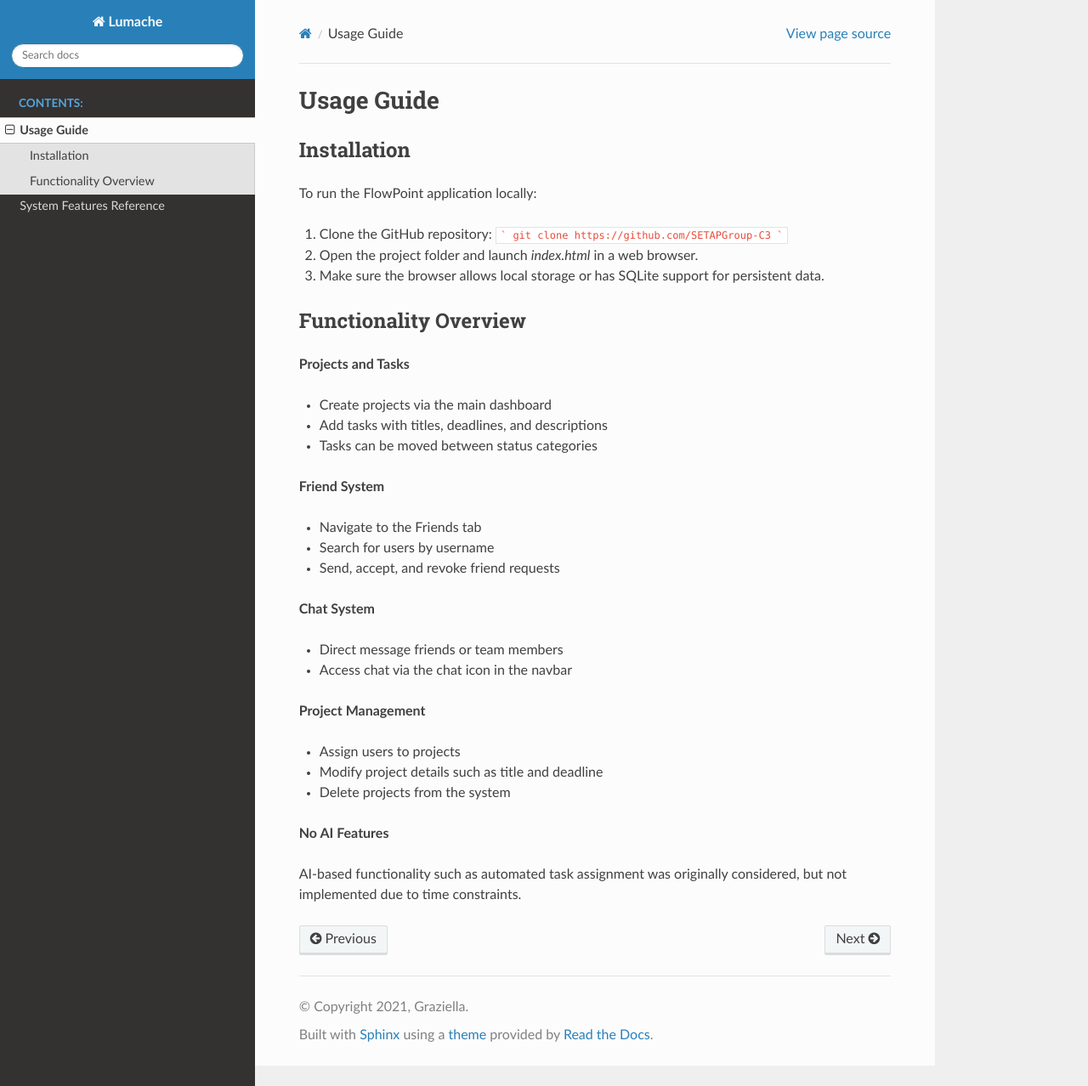
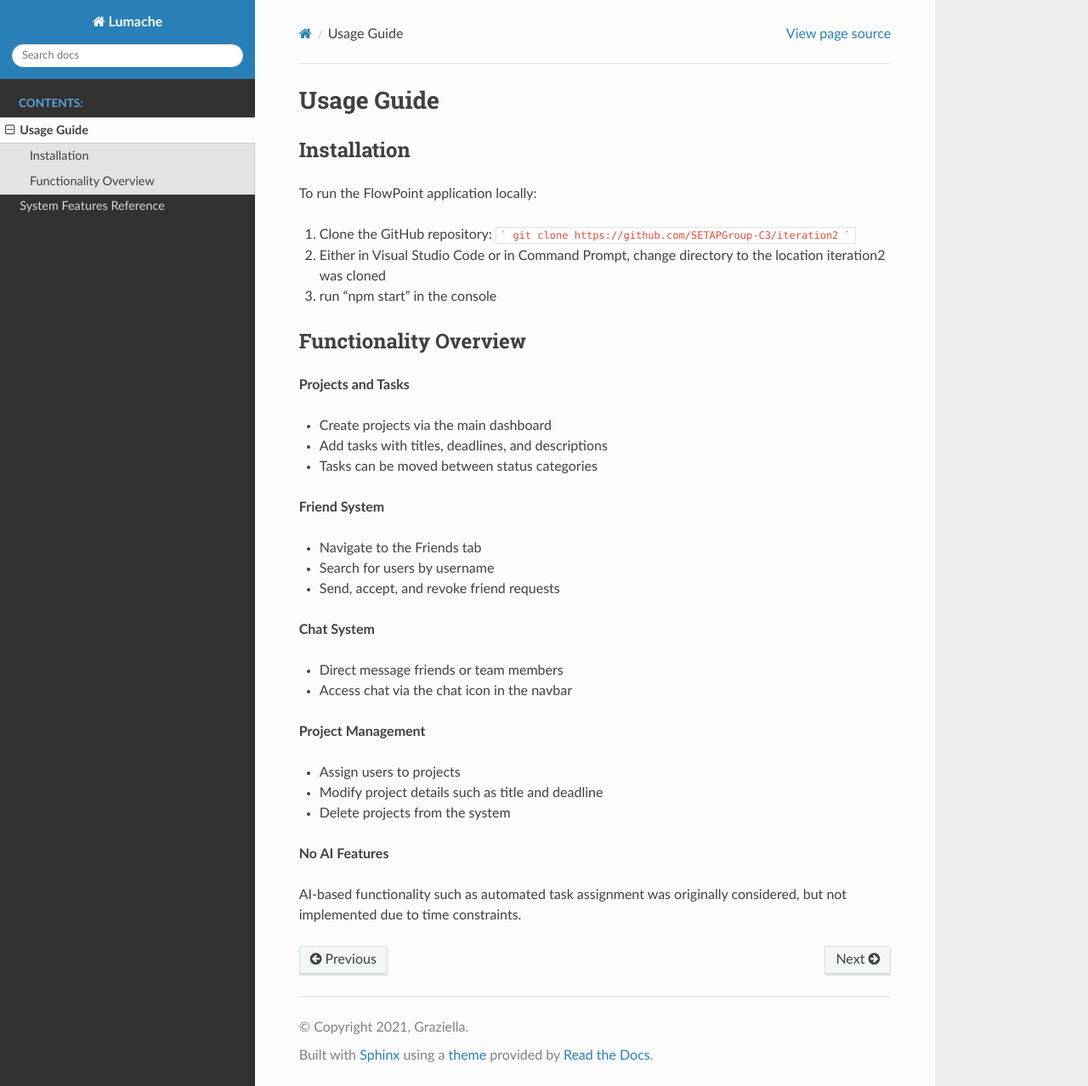
Before and after one commit to SETAPGroup-C3/Documentation, a Sphinx documentation site: the page built from docs/source/usage.rst, in a window 1280 px wide and 1278 px high. Shown: the whole window at 85% size. Built offline with Sphinx 7.4.7 and the Read the Docs theme 3.1.0, drawn with Linux system fonts in a browser that asks for light colours.

Commit message:
usage fix

````diff
--- a/docs/source/usage.rst
+++ b/docs/source/usage.rst
@@ -9,12 +9,12 @@ To run the FlowPoint application locally:
 
 1. Clone the GitHub repository:
    ```
-   git clone https://github.com/SETAPGroup-C3
+   git clone https://github.com/SETAPGroup-C3/iteration2
    ```
 
-2. Open the project folder and launch `index.html` in a web browser.
+2. Either in Visual Studio Code or in Command Prompt, change directory to the location iteration2 was cloned
 
-3. Make sure the browser allows local storage or has SQLite support for persistent data.
+3. run "npm start" in the console
 
 Functionality Overview
 ----------------------
````
